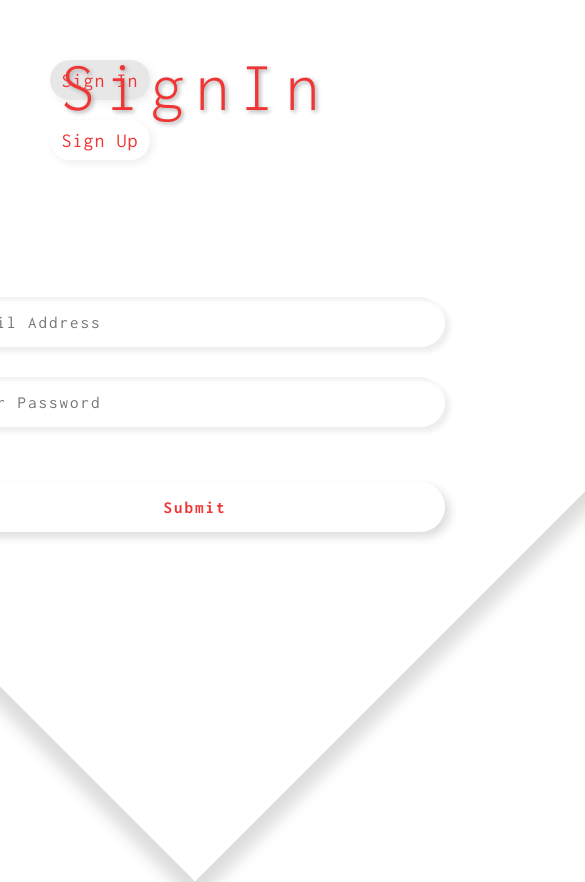
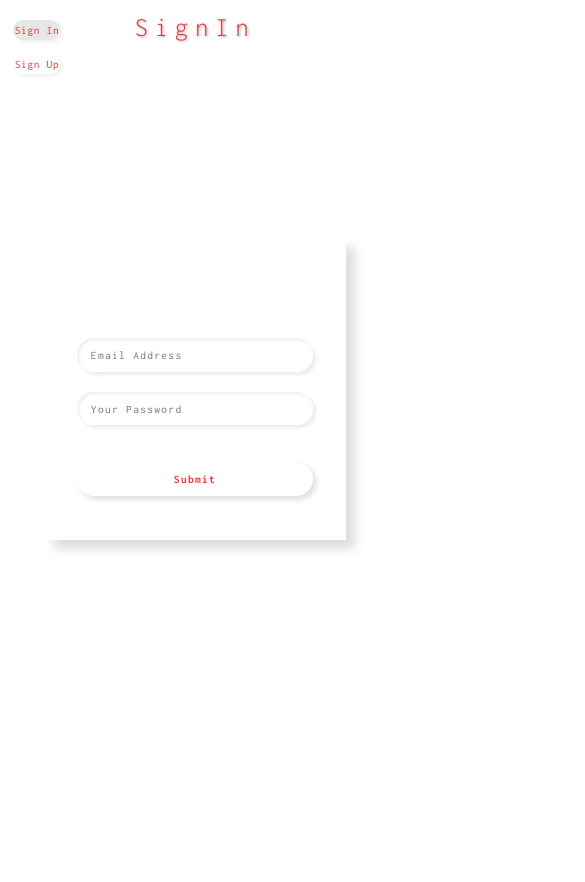
Before and after one commit to synoratska/SignIn_and_SignUp-Form, a plain HTML site: page index.html in a window 390 px wide. Shown: the top 882 px of the page, 585 px wide, since content can reach past the window. After the commit the page ends 844 px from the top, so only its background shows below. Drawn offline with Linux system fonts and the light colour scheme.

Commit message:
media added

```diff
--- a/style.css
+++ b/style.css
@@ -190,3 +190,66 @@ html {
 .form-btn:hover {
   box-shadow: 0.5rem 0.5rem 2rem #ddd;
 }
+
+
+@media(max-width: 1400px) {
+    .form-bg {
+        transform: rotate(0deg);
+        height: 55rem;
+    }
+}
+
+
+@media (max-width: 1000px) {
+    .heading {
+        font-size: 5rem;
+    }
+
+    .form-bg {
+        width: 55rem;
+        height: 50rem;
+        margin-bottom: 10rem;
+    }
+
+    .form input {
+        width: 40rem;
+    }
+}
+
+@media (max-width: 700px) {
+    html {
+        font-size: 55%;
+    }
+
+    .heading {
+        font-size: 4rem;
+        top: 2rem;
+    }
+
+    .buttons {
+        left: 2rem;
+        top: 2rem;
+    }
+
+    .buttons button {
+        width: 7rem;
+        height: 3rem;
+        font-size: 1.7rem;
+    }
+
+    .form-bg {
+        height: 45rem;
+        width: 45rem;
+
+    }
+
+    .form input {
+        width: 35rem;
+    }
+}
+
+@media (max-width: 450px) {
+    html {
+        font-size: 42%;
+    }
+}
```
